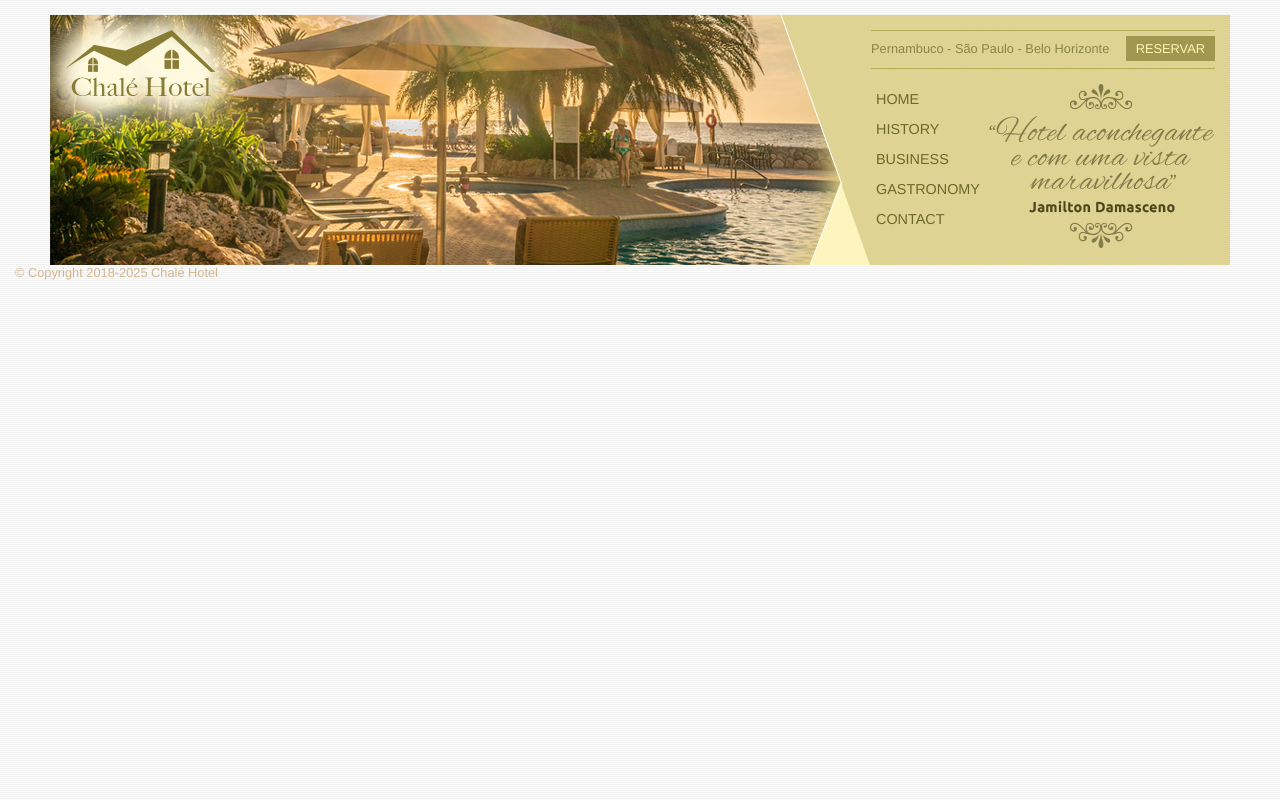
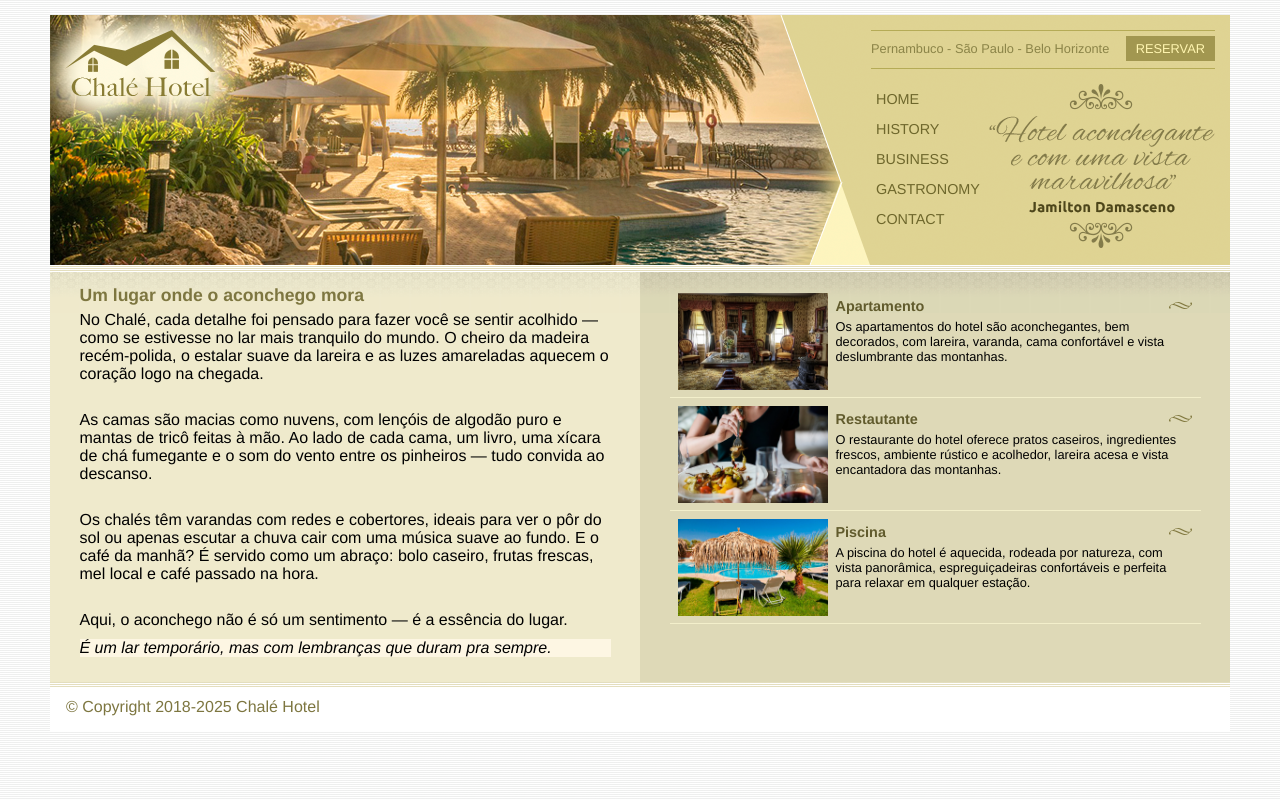
Before and after one commit to deborahleal/Chale-Hotel, a plain HTML site: page index.html in a window 1280 px wide. Drawn offline with Linux system fonts and the light colour scheme.

Commit message:
d_commit

```diff
--- /dev/null
+++ b/css/estilo_conteudo.css
@@ -0,0 +1,51 @@
+#conteudo_principal{
+	float: left;
+	width: 50%;
+	background: url(../imagens/bg-area-principal.png) top left repeat-x;
+	padding: 15px 0px;
+}
+
+#conteudo_beneficios{
+	float:right;
+	width: 50%;
+	background: url(../imagens/bg-area-lateral.png) top left repeat-x;
+	padding: 20px 0px;
+
+}
+
+.conteudo{
+	margin: 0 auto;
+	width: 90%;
+}
+
+#rodape{
+	clear: both;
+	padding: 16px;
+	background: #fff url(../imagens/bg-rodape.png) repeat-x top;
+	color: #7d7640;
+}
+
+
+#beneficios li{
+	padding: 8px;
+	border-bottom: 1px solid #f3efcb;
+	height: 6em;
+}
+
+#beneficios li a img{
+	float: left;
+	margin-right:8px ;
+}
+
+#beneficios li a p{
+	font-size: 0.8em;
+	color: #000;
+}
+
+#beneficios li:hover{
+	background: #f6f3d6;
+	cursor: pointer;
+}
+ #grifo{
+ 	background: #FDF6E3;
+ }
--- a/css/estilo_geral.css
+++ b/css/estilo_geral.css
@@ -13,14 +13,25 @@ body{
 }
 
 #container {
-	background: #ede9cc;
+	background: #ede9cc  url(../imagens/bg-container.png) top center repeat-y;
 	margin: 0 auto;
 	min-width: 740px; /*uma largura fixa para não cobrir todo logo*/
 	max-width: 1180px;
 }
 
+.conteudo h2{
+	font-size: 1.1em;
+	padding: 5px 0px;
+	color: #7d7640;
+}
+.conteudo p{
+	font-size: 1em;
+	margin-bottom: 10px;
+}
 
-#rodape{
-	font-size: 0.8em;
-	color:#D2B48C ;
+#beneficios li a h3{
+	font-size: 0.9em;
+	background:url(../imagens/ornamento.png) center right no-repeat;
+	color: #615b2d;
+	padding: 5px 0;
 }
--- a/index.html
+++ b/index.html
@@ -3,10 +3,10 @@
 <html>
 <head>
 	<meta charset="utf-8">
-	<title> Home Page - Hotel Chalet</title>
+	<title> Home Page - Hotel Chalé</title>
 	<link rel="stylesheet" type="text/css" href="css/estilo_cabeçalho.css" href="css/estilo_geral.css">
 	<link rel="stylesheet" type="text/css"  href="css/estilo_geral.css">
-	<link rel="stylesheet" type="text/css"  href="css/estilo_conteudos.css">
+	<link rel="stylesheet" type="text/css"  href="css/estilo_conteudo.css">
 
 </head>
 <body>
@@ -56,16 +56,63 @@
 
 
 		</div> <!--fim do cabeçalho-->
+		<!-- _________________________________________________________-->
+
+		<div id="conteudo_principal"> <!--Inicio do conteudo Principal-->
+			<div class="conteudo">
+				<h2>Um lugar onde o aconchego mora</h2>
+
+				<p>No Chalé, cada detalhe foi pensado para fazer você se sentir acolhido — como se estivesse no lar mais tranquilo do mundo. O cheiro da madeira recém-polida, o estalar suave da lareira e as luzes amareladas aquecem o coração logo na chegada.</p><br>
+
+				<p>As camas são macias como nuvens, com lençóis de algodão puro e mantas de tricô feitas à mão. Ao lado de cada cama, um livro, uma xícara de chá fumegante e o som do vento entre os pinheiros — tudo convida ao descanso.</p><br>
+
+				<p>Os chalés têm varandas com redes e cobertores, ideais para ver o pôr do sol ou apenas escutar a chuva cair com uma música suave ao fundo. E o café da manhã? É servido como um abraço: bolo caseiro, frutas frescas, mel local e café passado na hora.</p><br>
+
+				<p>Aqui, o aconchego não é só um sentimento — é a essência do lugar.</p>
+
+				<p id="grifo"><i>É um lar temporário, mas com lembranças que duram pra sempre.</i></p>
+			</div>
+		</div> <!--fim do conteudo Principal-->
+
+		<div id="conteudo_beneficios"> <!--Inicio do conteudo beneficios-->
+			<div class="conteudo">
+				<ul id="beneficios">
+					<li><a href="">
+						<img src="imagens/apartamento.jpg" width="150" alt="Apartamento">
+						<h3>Apartamento</h3>
+						<p>Os apartamentos do hotel são aconchegantes, bem decorados, com lareira, varanda, cama confortável e vista deslumbrante das montanhas.</p>
+
+					</a></li>
+
+					<li><a href="">
+						<img src="imagens/restaurante.jpg" width="150" alt="Restaurante">
+						<h3>Restautante</h3>
+						<p>O restaurante do hotel oferece pratos caseiros, ingredientes frescos, ambiente rústico e acolhedor, lareira acesa e vista encantadora das montanhas.</p>
+
+					</a></li>
+
+					<li><a href="">
+						<img src="imagens/piscina.jpg" width="150" alt="Piscina">
+						<h3>Piscina</h3>
+						<p>A piscina do hotel é aquecida, rodeada por natureza, com vista panorâmica, espreguiçadeiras confortáveis e perfeita para relaxar em qualquer estação.</p>
+
+					</a></li>
+				</ul>
+
+			</div>
+		</div> <!--fim do conteudo beneficios-->
 
 
 
 
+		<div id="rodape">
+			<span>&copy; Copyright 2018-2025 Chalé Hotel</span>
+		</div>
+
 
 	</div><!--fim do conteiner-->
 
-	<div id="rodape">
-		&copy; Copyright 2018-2025 Chalé Hotel
-	</div>
+
 
 </body>
 </html>
```
Also changed, not shown: css/estilo_conteudos.css (deleted).
